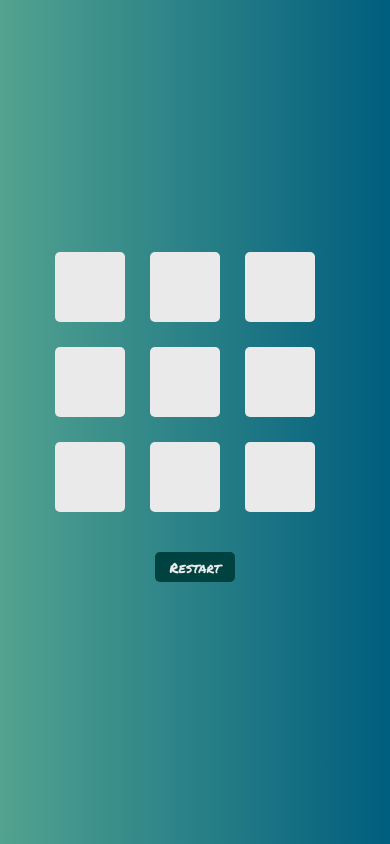
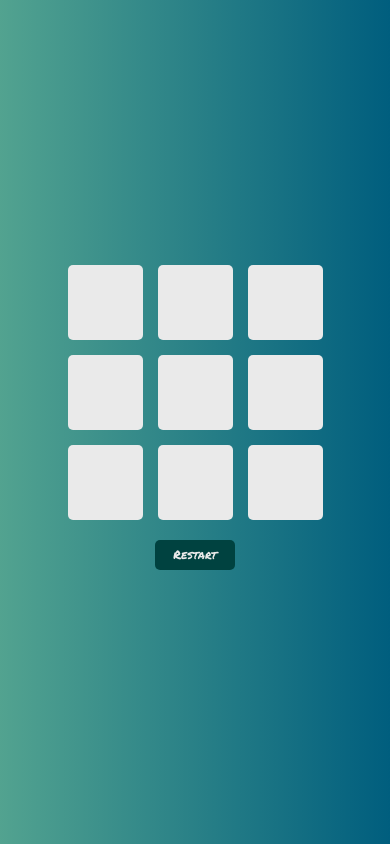
Before and after one commit to Mark-Ish/const, a plain HTML site: page index.html in a window 390 px wide. Drawn offline with Linux system fonts and the light colour scheme.

Commit message:
Update style.css

```diff
--- a/static/style.css
+++ b/static/style.css
@@ -52,6 +52,13 @@ body {
     cursor: pointer
 }
 
+.massage {
+    text-align: center;
+    font-size: 40px;
+    color: rgb(184, 205, 0);
+    margin-top: 10px;
+}
+
 @media (max-width: 600px) {
     .cell {
         width: 80px;
@@ -70,25 +77,18 @@ body {
 
 @media (max-width: 400px) {
     .cell {
-        width: 70px;
-        height: 70px;
-        font-size: 2rem;
+        width: 75px;
+        height: 75px;
+        font-size: 3rem;
     }
 
     #game-x-o {
-        grid-template-columns: repeat(3, 90px);
-        grid-template-rows: repeat(3, 90px);
+        grid-template-columns: repeat(3, 75px);
+        grid-template-rows: repeat(3, 75px);
+        gap: 15px;
     }
 
     .restart {
-        font-size: 14px;
+        font-size: 12px;
     }
 }
-
-
-.massage {
-    text-align: center;
-    font-size: 40px;
-    color: rgb(184, 205, 0);
-    margin-top: 10px;
-}
```
